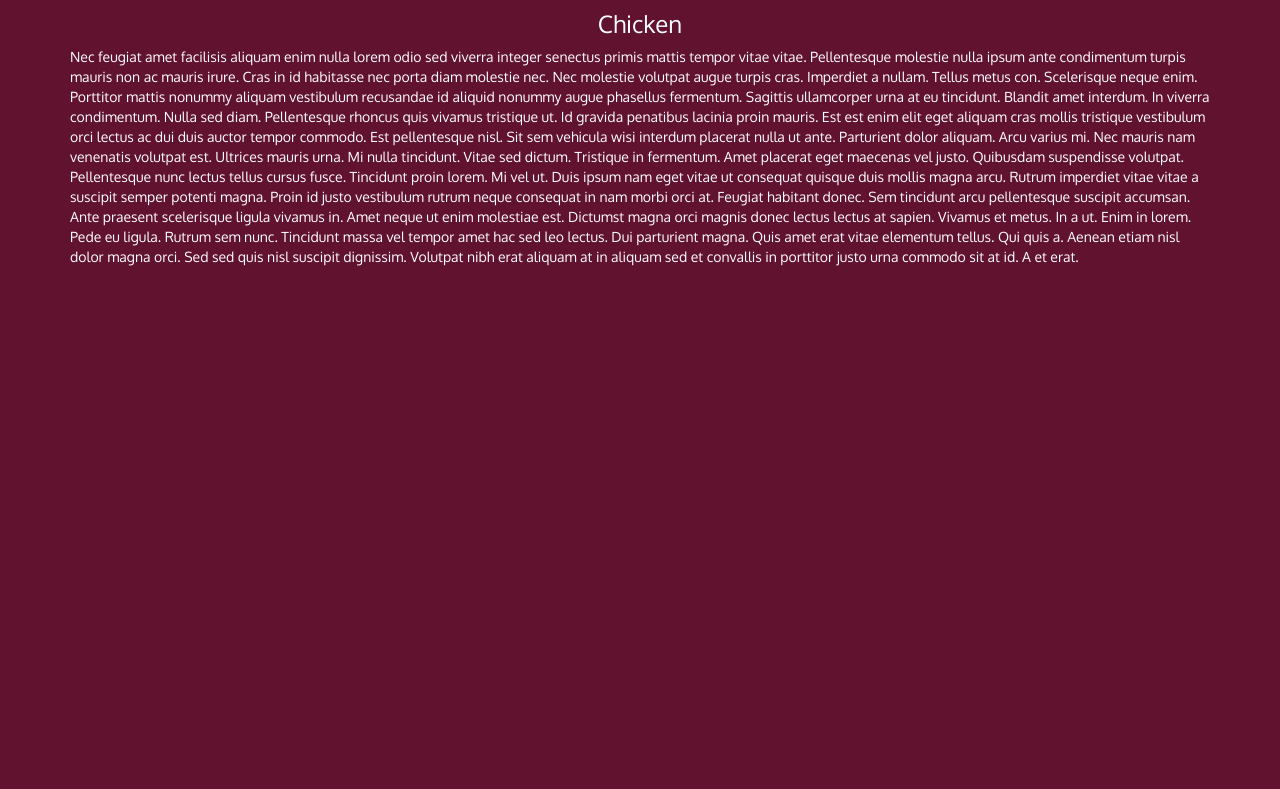
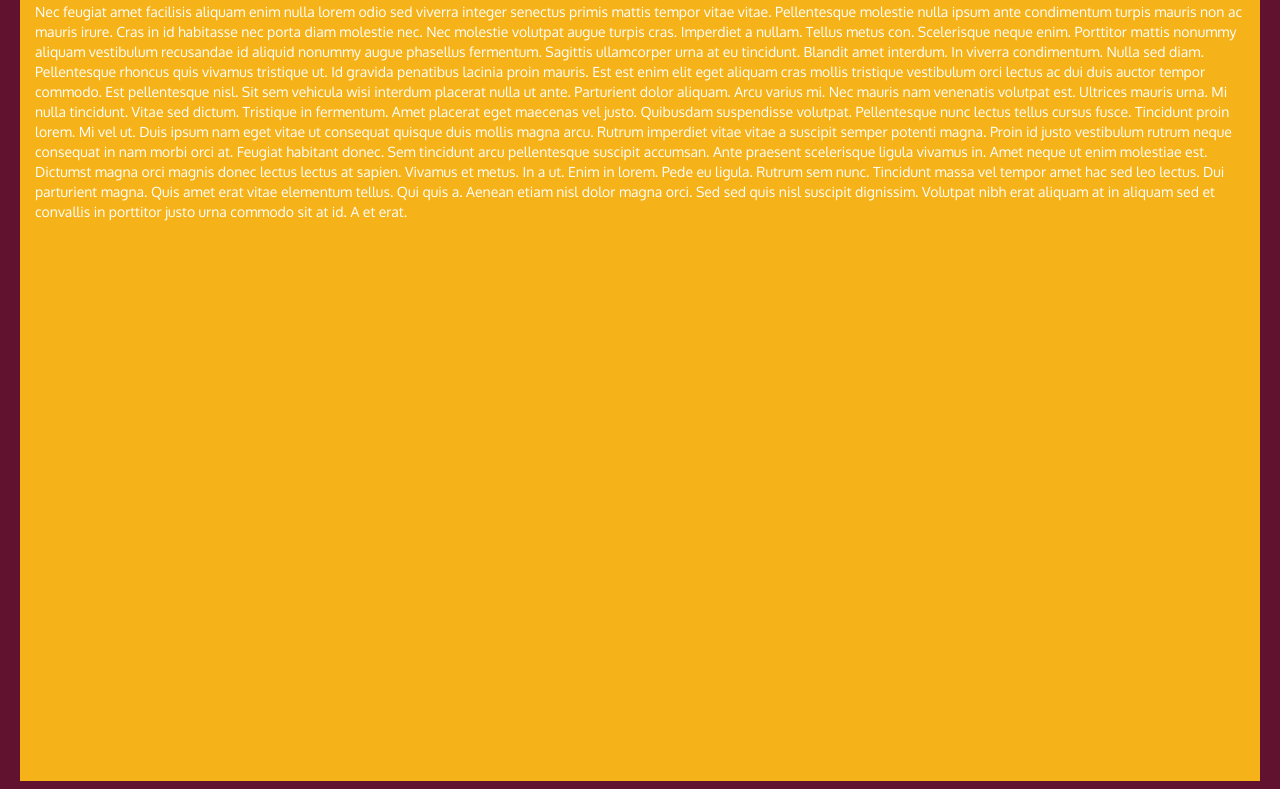
Before and after one commit to AlonaD/module3_solution, a plain HTML site: page site/index.html in a window 1280 px wide. Shown: the part 172-961 px from the top of the page. Before the commit the page ends 800 px from the top, so only its background shows below. Drawn offline with Linux system fonts and the light colour scheme.

Commit message:
Module 3 Accompished

```diff
--- a/site/css/style.css
+++ b/site/css/style.css
@@ -44,18 +44,19 @@ body {
 }
 /* END HEADER */
 /* SECTION */
-
-#main-content h3 {
-  text-align: center;
+h2 {
+  text-align : center;
+  font-size  : 30px;
 }
-#main-content {
-  text-align: center;
+#heading {
+    font-size  : 15px;
+    text-align : center;
 }
 #main-text {
-  text-align: left;
-}
-.containter {
-  background-color: #61122f;
+   border-width: 10px;
+   background-color: rgb(246, 179, 25);
+   height: 800px;
+   margin: 20px;
 }
 /********** Large devices only **********/
 @media (min-width: 1200px) {
--- a/site/index.html
+++ b/site/index.html
@@ -44,19 +44,17 @@
         </div><!-- .collapse .navbar-collapse -->
       </div><!-- .container -->
     </nav><!-- #header-nav -->
-  </header>
- <section id="main-content" class="row">
-   <h2>Our Menu</h2>
-    <div id="main-text" class="container">
-      <h3>Chicken</h3>
-  <p>Nec feugiat amet facilisis aliquam enim nulla lorem odio sed viverra integer senectus primis mattis tempor vitae vitae. Pellentesque molestie nulla ipsum ante condimentum turpis mauris non ac mauris irure. Cras in id habitasse nec porta diam molestie nec. Nec molestie volutpat augue turpis cras. Imperdiet a nullam. Tellus metus con. Scelerisque neque enim. Porttitor mattis nonummy aliquam vestibulum recusandae id aliquid nonummy augue phasellus fermentum. Sagittis ullamcorper urna at eu tincidunt. Blandit amet interdum. In viverra condimentum. Nulla sed diam. Pellentesque rhoncus quis vivamus tristique ut. Id gravida penatibus lacinia proin mauris. Est est enim elit eget aliquam cras mollis tristique vestibulum orci lectus ac dui duis auctor tempor commodo. Est pellentesque nisl. Sit sem vehicula wisi interdum placerat nulla ut ante. Parturient dolor aliquam. Arcu varius mi. Nec mauris nam venenatis volutpat est. Ultrices mauris urna. Mi nulla tincidunt. Vitae sed dictum. Tristique in fermentum. Amet placerat eget maecenas vel justo. Quibusdam suspendisse volutpat. Pellentesque nunc lectus tellus cursus fusce. Tincidunt proin lorem. Mi vel ut. Duis ipsum nam eget vitae ut consequat quisque duis mollis magna arcu.
+ </header>
+ <h2>Our Menu</h2>
+  <div id="main-text" class="container-fluid">
+ <div id ="heading">Chicken</div>
+  <div id="text">Nec feugiat amet facilisis aliquam enim nulla lorem odio sed viverra integer senectus primis mattis tempor vitae vitae. Pellentesque molestie nulla ipsum ante condimentum turpis mauris non ac mauris irure. Cras in id habitasse nec porta diam molestie nec. Nec molestie volutpat augue turpis cras. Imperdiet a nullam. Tellus metus con. Scelerisque neque enim. Porttitor mattis nonummy aliquam vestibulum recusandae id aliquid nonummy augue phasellus fermentum. Sagittis ullamcorper urna at eu tincidunt. Blandit amet interdum. In viverra condimentum. Nulla sed diam. Pellentesque rhoncus quis vivamus tristique ut. Id gravida penatibus lacinia proin mauris. Est est enim elit eget aliquam cras mollis tristique vestibulum orci lectus ac dui duis auctor tempor commodo. Est pellentesque nisl. Sit sem vehicula wisi interdum placerat nulla ut ante. Parturient dolor aliquam. Arcu varius mi. Nec mauris nam venenatis volutpat est. Ultrices mauris urna. Mi nulla tincidunt. Vitae sed dictum. Tristique in fermentum. Amet placerat eget maecenas vel justo. Quibusdam suspendisse volutpat. Pellentesque nunc lectus tellus cursus fusce. Tincidunt proin lorem. Mi vel ut. Duis ipsum nam eget vitae ut consequat quisque duis mollis magna arcu.
 
 Rutrum imperdiet vitae vitae a suscipit semper potenti magna. Proin id justo vestibulum rutrum neque consequat in nam morbi orci at. Feugiat habitant donec. Sem tincidunt arcu pellentesque suscipit accumsan. Ante praesent scelerisque ligula vivamus in. Amet neque ut enim molestiae est. Dictumst magna orci magnis donec lectus lectus at sapien. Vivamus et metus. In a ut. Enim in lorem.
 
-Pede eu ligula. Rutrum sem nunc. Tincidunt massa vel tempor amet hac sed leo lectus. Dui parturient magna. Quis amet erat vitae elementum tellus. Qui quis a. Aenean etiam nisl dolor magna orci. Sed sed quis nisl suscipit dignissim. Volutpat nibh erat aliquam at in aliquam sed et convallis in porttitor justo urna commodo sit at id. A et erat.</p>
+Pede eu ligula. Rutrum sem nunc. Tincidunt massa vel tempor amet hac sed leo lectus. Dui parturient magna. Quis amet erat vitae elementum tellus. Qui quis a. Aenean etiam nisl dolor magna orci. Sed sed quis nisl suscipit dignissim. Volutpat nibh erat aliquam at in aliquam sed et convallis in porttitor justo urna commodo sit at id. A et erat.</div>
   </div>
  </div>
-</div>
 </section>
   <!-- jQuery (Bootstrap JS plugins depend on it) -->
   <script src="js/jquery-3.1.1.min.js"></script>
```
